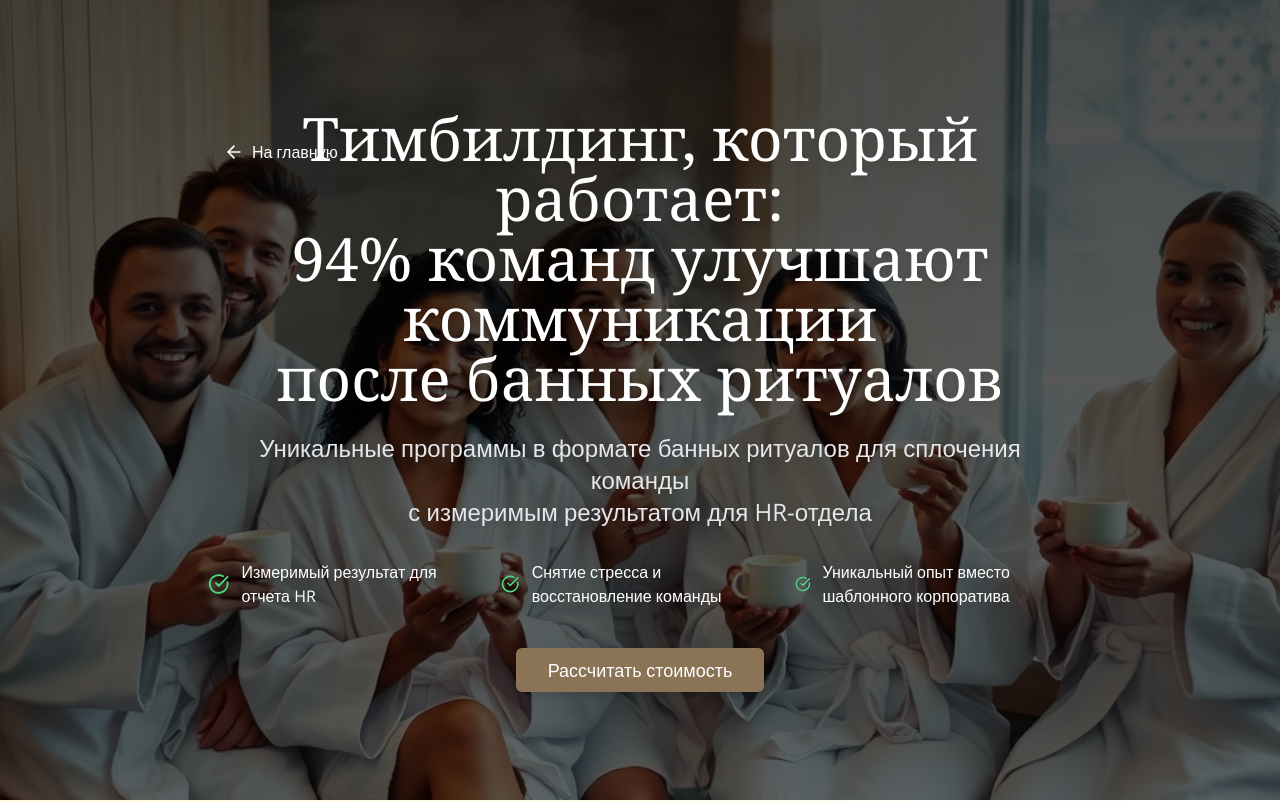
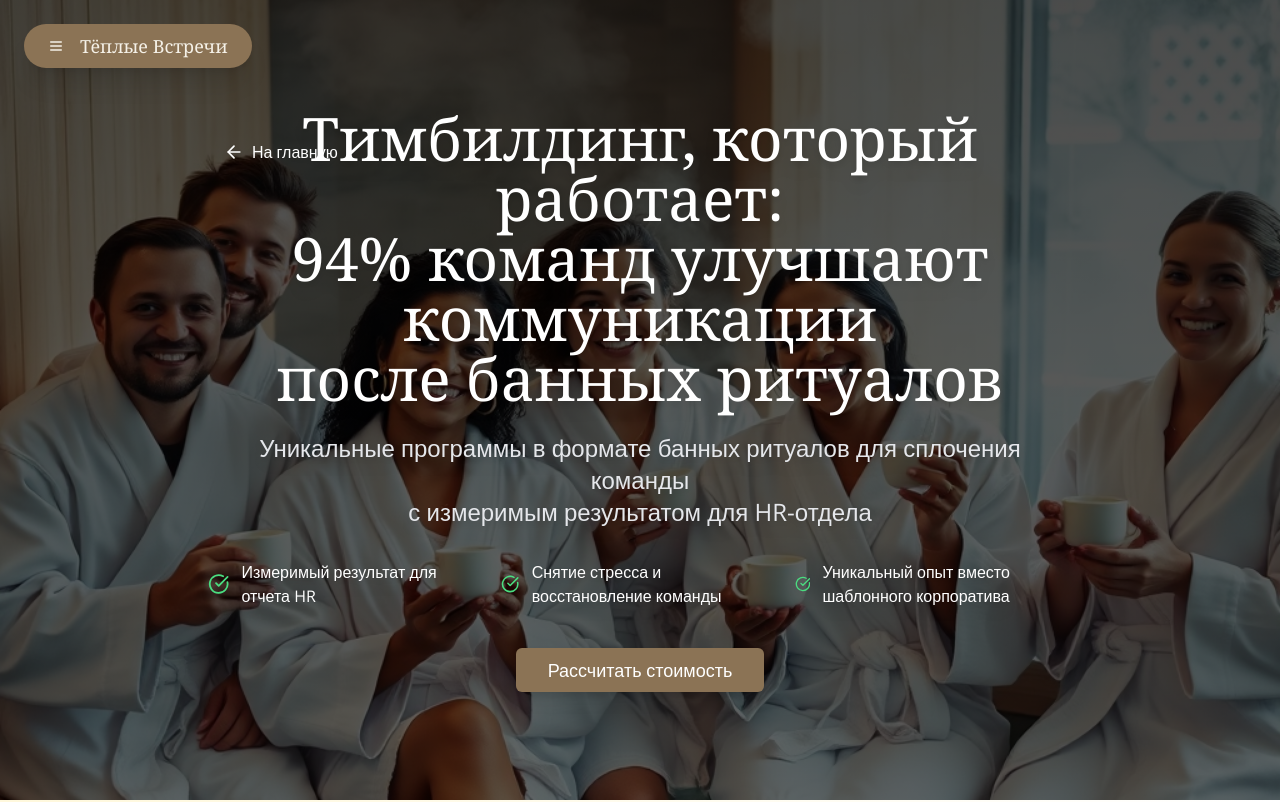
Before and after one commit to pr-poehali-dev/warm-meetings-experience, a React (Vite) app: page /warm-team-building in a window 1280 px wide. Shown: the top 802 px of the page. Built offline with nearby package versions, Linux system fonts and the light colour scheme.

Commit message:
feat: добавить глобальную кнопку

```diff
--- a/src/App.tsx
+++ b/src/App.tsx
@@ -3,8 +3,9 @@ import { Toaster } from "@/components/ui/toaster";
 import { Toaster as Sonner } from "@/components/ui/sonner";
 import { TooltipProvider } from "@/components/ui/tooltip";
 import { QueryClient, QueryClientProvider } from "@tanstack/react-query";
-import { BrowserRouter, Routes, Route } from "react-router-dom";
+import { BrowserRouter, Routes, Route, useLocation } from "react-router-dom";
 import ScrollToTop from "./components/ScrollToTop";
+import FloatingMenu from "./components/FloatingMenu";
 import Index from "./pages/Index";
 import NotFound from "./pages/NotFound";
 import IndividualConsultations from "./pages/IndividualConsultations";
@@ -19,12 +20,13 @@ import Admin from "./pages/Admin";
 
 const queryClient = new QueryClient();
 
-const App = () => (
-  <QueryClientProvider client={queryClient}>
-    <TooltipProvider>
-      <Toaster />
-      <Sonner />
-      <BrowserRouter>
+const AppContent = () => {
+  const location = useLocation();
+  const isAdminPage = location.pathname.startsWith('/admin');
+
+  return (
+    <>
+      {!isAdminPage && <FloatingMenu />}
       <ScrollToTop />
       <Routes>
         <Route path="/" element={<Index />} />
@@ -40,6 +42,17 @@ const App = () => (
         {/* ADD ALL CUSTOM ROUTES ABOVE THE CATCH-ALL "*" ROUTE */}
         <Route path="*" element={<NotFound />} />
       </Routes>
+    </>
+  );
+};
+
+const App = () => (
+  <QueryClientProvider client={queryClient}>
+    <TooltipProvider>
+      <Toaster />
+      <Sonner />
+      <BrowserRouter>
+        <AppContent />
       </BrowserRouter>
     </TooltipProvider>
   </QueryClientProvider>
--- a/src/pages/Index.tsx
+++ b/src/pages/Index.tsx
@@ -1,6 +1,5 @@
 import { Link } from 'react-router-dom';
 import Icon from '@/components/ui/icon';
-import FloatingMenu from '@/components/FloatingMenu';
 import HeroSection from '@/components/sections/HeroSection';
 import ManifestoSection from '@/components/sections/ManifestoSection';
 import PrinciplesSection from '@/components/sections/PrinciplesSection';
@@ -23,7 +22,6 @@ export default function Index() {
         <Icon name="Settings" size={24} />
       </Link>
 
-      <FloatingMenu />
       <HeroSection />
       <ManifestoSection />
       <PrinciplesSection />
```
Lines whose indentation alone changed are shown as unchanged.
